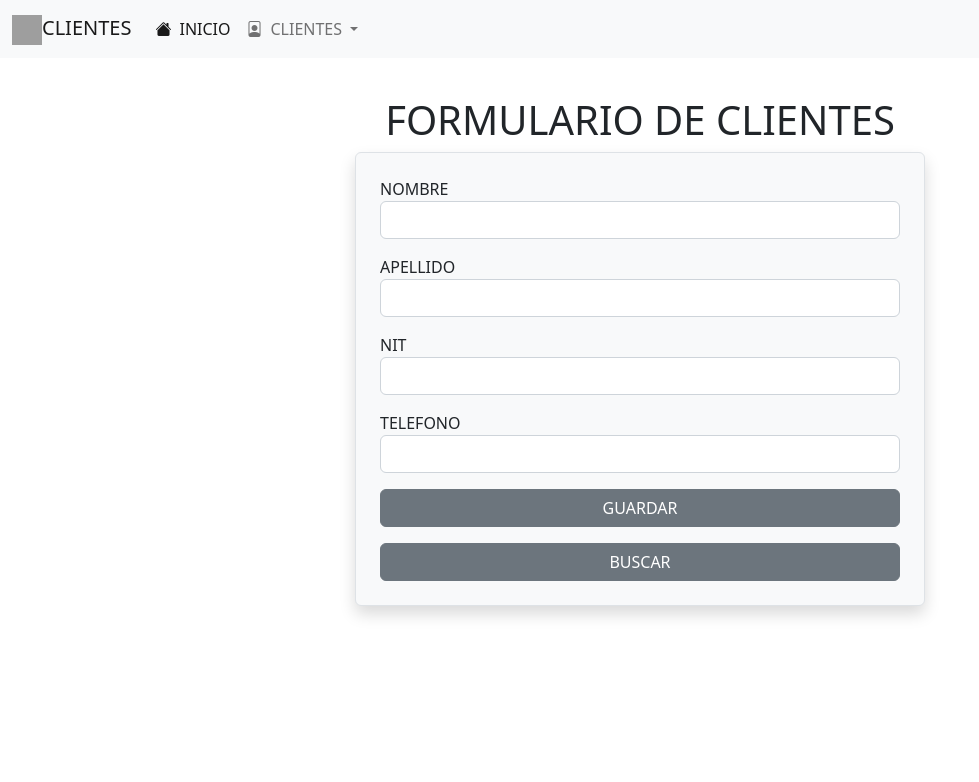
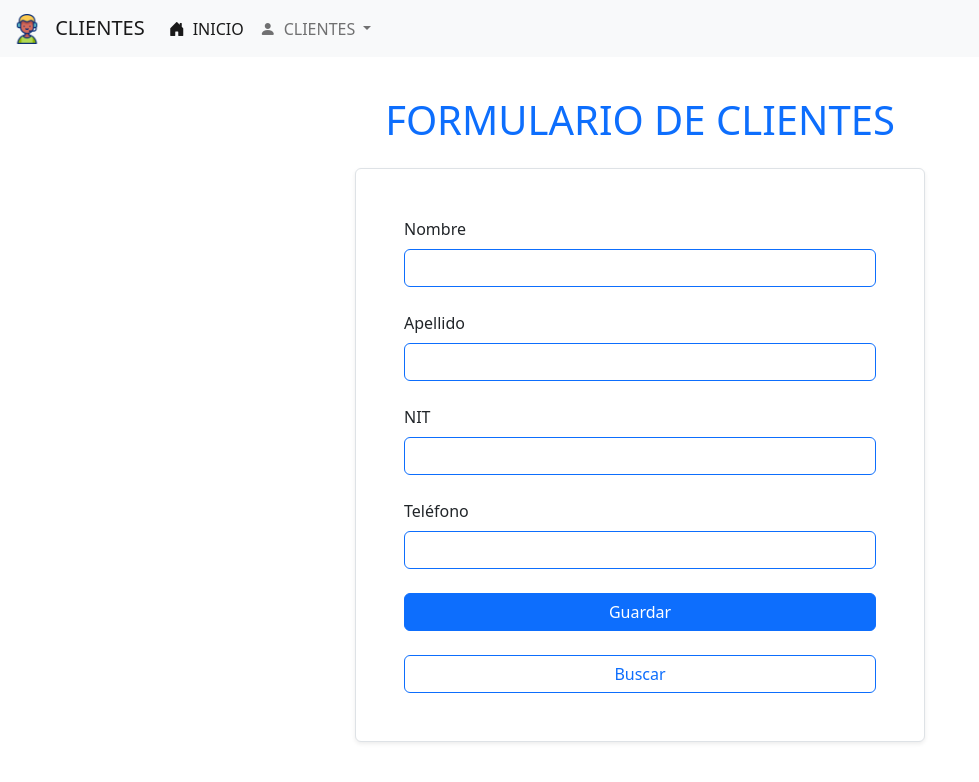
Before and after one commit to Jeanpaulvargas/clientes, a PHP site: page /index.php in a window 1280 px wide. Shown: the top 782 px of the page, without its empty margins (0-979 px from the left). Run offline with PHP 8.4, Linux system fonts and the light colour scheme; grey boxes are pictures that could not be loaded.

Commit message:
iconos y logo

```diff
--- a/vistas/cliente/index.php
+++ b/vistas/cliente/index.php
@@ -1,42 +1,41 @@
 <?php
-
 include_once '../../vistas/templates/header.php'; ?>
 
-<h1 class="text-center">FORMULARIO DE CLIENTES</h1>
+<h1 class="text-center text-primary mb-4">FORMULARIO DE CLIENTES</h1>
 <div class="row justify-content-center">
-    <form action="../../controladores/clientes/guardar.php" method="POST" class="border bg-light shadow rounded p-4 col-lg-6">
-        <div class="row mb-3">
+    <form action="../../controladores/clientes/guardar.php" method="POST" class="border bg-white shadow-sm rounded p-5 col-lg-6">
+        <div class="row mb-4">
             <div class="col">
-                <label for="cli_nombre">NOMBRE</label>
-                <input type="text" name="cli_nombre" id="cli_nombre" class="form-control" required>
+                <label for="cli_nombre" class="form-label text-dark">Nombre</label>
+                <input type="text" name="cli_nombre" id="cli_nombre" class="form-control border-primary" required>
             </div>
         </div>
-        <div class="row mb-3">
+        <div class="row mb-4">
             <div class="col">
-                <label for="cli_apellido">APELLIDO</label>
-                <input type="text" name="cli_apellido" id="cli_apellido" class="form-control" required>
+                <label for="cli_apellido" class="form-label text-dark">Apellido</label>
+                <input type="text" name="cli_apellido" id="cli_apellido" class="form-control border-primary" required>
             </div>
         </div>
-        <div class="row mb-3">
+        <div class="row mb-4">
             <div class="col">
-                <label for="cli_nit">NIT</label>
-                <input type="number" name="cli_nit" id="cli_nit" class="form-control" required>
+                <label for="cli_nit" class="form-label text-dark">NIT</label>
+                <input type="number" name="cli_nit" id="cli_nit" class="form-control border-primary" required>
             </div>
         </div>
-        <div class="row mb-3">
+        <div class="row mb-4">
             <div class="col">
-                <label for="cli_telefono">TELEFONO</label>
-                <input type="number" name="cli_telefono" id="cli_telefono" class="form-control" required>
+                <label for="cli_telefono" class="form-label text-dark">Teléfono</label>
+                <input type="number" name="cli_telefono" id="cli_telefono" class="form-control border-primary" required>
             </div>
         </div>
-        <div class="row mb-3">
+        <div class="row mb-4">
             <div class="col">
-                <button type="submit" class="btn btn-secondary w-100">GUARDAR</button>
+                <button type="submit" class="btn btn-primary w-100">Guardar</button>
             </div>
         </div>
         <div class="row">
             <div class="col">
-                <a href="../../controladores/clientes/buscar.php" class="btn btn-secondary w-100">BUSCAR</a>
+                <a href="../../controladores/clientes/buscar.php" class="btn btn-outline-primary w-100">Buscar</a>
             </div>
         </div>
     </form>
--- a/vistas/templates/navbar.php
+++ b/vistas/templates/navbar.php
@@ -1,23 +1,29 @@
 <nav class="navbar fixed-top navbar-expand-lg bg-light">
   <div class="container-fluid">
-    <a class="navbar-brand" href="../../vistas/cliente/index.php"><img src="../../images/iconocli.png" alt="Logo" width="30" height="30">CLIENTES</a>
+    <a class="navbar-brand" href="../../vistas/cliente/index.php">
+      <img src="../../images/icono.png" alt="Logo" width="30" height="30" class="d-inline-block align-text-top me-2">
+      CLIENTES
+    </a>
     <button class="navbar-toggler" type="button" data-bs-toggle="collapse" data-bs-target="#navbarScroll" aria-controls="navbarScroll" aria-expanded="false" aria-label="Toggle navigation">
       <span class="navbar-toggler-icon"></span>
     </button>
     <div class="collapse navbar-collapse" id="navbarScroll">
       <ul class="navbar-nav me-auto my-2 my-lg-0" style="--bs-scroll-height: 100px;">
         <li class="nav-item">
-          <a class="nav-link active" aria-current="page" href="../../vistas/cliente/index.php"><i class="bi bi-house-fill me-2"></i>INICIO</a>
+          <a class="nav-link active" aria-current="page" href="../../vistas/cliente/index.php">
+            <i class="bi bi-house-door-fill me-2"></i>INICIO
+          </a>
         </li>
         <li class="nav-item dropdown">
           <a class="nav-link dropdown-toggle" href="#" role="button" data-bs-toggle="dropdown" aria-expanded="false">
-            <i class="bi bi-file-person me-2"></i>CLIENTES
+            <i class="bi bi-person-fill me-2"></i>CLIENTES
           </a>
           <ul class="dropdown-menu">
             <li><a class="dropdown-item" href="../../vistas/cliente/index.php"><i class="bi bi-plus-circle me-2"></i>CREAR</a></li>
             <li><a class="dropdown-item" href="../cliente/buscar.php"><i class="bi bi-search me-2"></i>BUSCAR</a></li>
           </ul>
         </li>
+      </ul>
     </div>
   </div>
 </nav>
```
Also changed, not shown: vistas/cliente/buscar.php (+9 -11 lines), images/icono.png (added).
